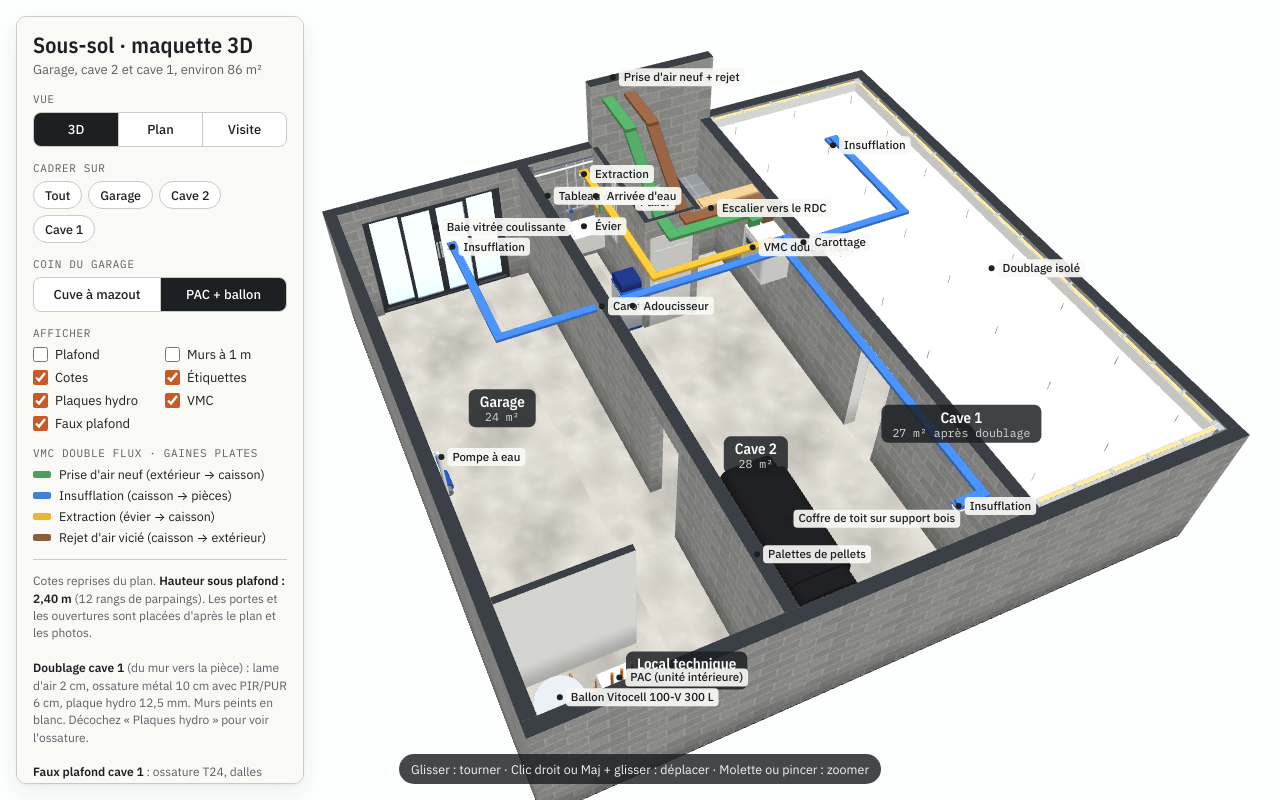
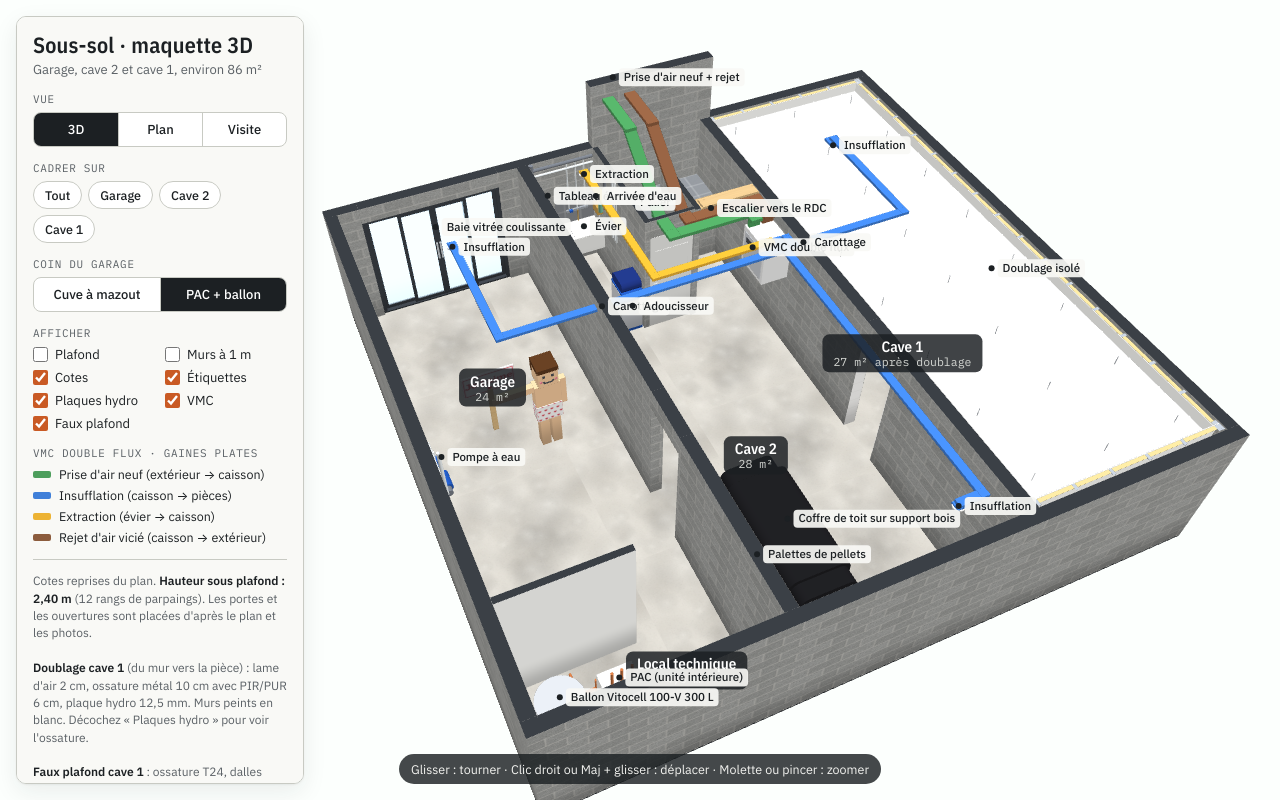
Before and after one commit to Liolux21/maquette-sous-sol, a plain HTML site: page index.html in a window 1280 px wide. Drawn offline with nearby package versions, Linux system fonts and the light colour scheme.

Commit message:
Surprise déplacée au milieu du garage
Co-Authored-By: Claude Opus 5.5 <noreply@anthropic.com>
Claude-Session: https://claude.ai/code/session_015EM65dpUCPFcLZswiQJUkj

```diff
--- a/index.html
+++ b/index.html
@@ -163,10 +163,10 @@ const MODEL = {
   hauteur: 240,          // hauteur sous plafond (12 rangs de parpaings de 20 cm)
   dalle: 20,             // épaisseur du plafond
   rooms: [
-    { id:'garage', nom:'Garage', surface:'24 m²', x0:0,   x1:309, z0:0, z1:772, etiquette:[154,300] },
+    { id:'garage', nom:'Garage', surface:'24 m²', x0:0,   x1:309, z0:0, z1:772, etiquette:[154,250] },
     { id:'local',  nom:'Local technique', surface:'4,6 m²', x0:0, x1:309, z0:782, z1:932, etiquette:[230,850] },
     { id:'cave2',  nom:'Cave 2', surface:'28 m²', x0:329, x1:657, z0:0, z1:932, etiquette:[493,560] },
-    { id:'cave1',  nom:'Cave 1', surface:'27 m² après doublage', x0:677, x1:989, z0:0, z1:932, etiquette:[833,640] },
+    { id:'cave1',  nom:'Cave 1', surface:'27 m² après doublage', x0:677, x1:989, z0:0, z1:932, etiquette:[833,466] },
   ],
   // Murs : rectangles au sol. Ouvertures repérées le long du mur (from/to), h = hauteur de passage.
   // porte : 'baie' (baie vitrée coulissante), 'porte' (porte pleine), 'panneau' (contreplaqué), absent = passage libre
@@ -209,7 +209,7 @@ const MODEL = {
   },
   // Peinture blanche des murs de la cave 1 : plaques du doublage + mur côté cave 2 (parpaings peints)
   peintureCave1: true,
-  surprise: true,                                     // bonhomme en caleçon à cœurs dans la cave 1
+  surprise: true,                                     // bonhomme en caleçon à cœurs au milieu du garage
   // Faux plafond suspendu cave 1 : ossature T24, dalles 60×60, calepinage centré, entre les faces du doublage
   fauxPlafond: { hauteur:220, x0:677, x1:975.75, z0:13.25, z1:918.75, module:60,
                  panneauxLED: [[796.4,256],[796.4,496],[796.4,736]] },
@@ -576,24 +576,25 @@ function rangementCave2(g){
   }
 }
 
-// Surprise : bonhomme en blocs en caleçon à cœurs, avec une pancarte, dans la cave 1 (tourné vers le fond)
+// Surprise : bonhomme en blocs en caleçon à cœurs, avec une pancarte, au milieu du garage (tourné vers la cave / l'arrière du garage)
 function bonhomme(g){
-  const x=833, z=300;
+  const x=207, z=390, f=1;                             // f = 1 : visage côté +z
+  const F = (d) => z + f*d;                            // profondeur depuis le centre vers l'avant
   g.box(x-17,x-2,0,62,z-8,z+8,'peau'); g.box(x+2,x+17,0,62,z-8,z+8,'peau');          // jambes
   g.box(x-21,x+21,62,95,z-10,z+10,'calecon');                                        // caleçon à cœurs
   g.box(x-21,x+21,95,140,z-9,z+9,'peau');                                            // torse
   g.box(x-6,x+6,140,146,z-6,z+6,'peau');                                             // cou
   g.box(x-16,x+16,146,178,z-16,z+16,'peau');                                         // tête
-  g.box(x-17,x+17,176,184,z-17,z+17,'cheveux'); g.box(x-17,x+17,160,184,z+12,z+17,'cheveux');
-  for (const ex of [-9,5]) g.box(x+ex,x+ex+4,165,170,z-16.6,z-16,'sombre');            // yeux
-  g.box(x-7,x+7,153,155.5,z-16.6,z-16,'sombre');                                     // sourire
-  g.box(x-9,x-6,155,158,z-16.6,z-16,'sombre'); g.box(x+6,x+9,155,158,z-16.6,z-16,'sombre');
-  for (const ex of [-14,10]) g.box(x+ex,x+ex+4,156,160,z-16.5,z-16,'joues');         // joues
-  g.box(x-31,x-21,85,140,z-5,z+5,'peau');                                             // bras gauche le long du corps
-  g.box(x+21,x+87,128,140,z-5,z+5,'peau');                                            // bras droit tendu
-  g.box(x+83,x+91,70,165,z-3,z+3,'bois');                                             // manche de la pancarte
-  g.box(880,960,160,200,z-2,z+1,'blanc');                                       // pancarte
-  g.box(880,960,160,200,z-2.4,z-2.1,'pancarte');   // texte calé sur la pancarte (80 × 40 cm)
+  g.box(x-17,x+17,176,184,z-17,z+17,'cheveux'); g.box(x-17,x+17,160,184,z-17,z-12,'cheveux');
+  for (const ex of [-9,5]) g.box(x+ex,x+ex+4,165,170,F(16),F(16.6),'sombre');        // yeux
+  g.box(x-7,x+7,153,155.5,F(16),F(16.6),'sombre');                                   // sourire
+  g.box(x-9,x-6,155,158,F(16),F(16.6),'sombre'); g.box(x+6,x+9,155,158,F(16),F(16.6),'sombre');
+  for (const ex of [-14,10]) g.box(x+ex,x+ex+4,156,160,F(16),F(16.5),'joues');       // joues
+  g.box(x+21,x+31,85,140,z-5,z+5,'peau');                                             // bras le long du corps
+  g.box(x-87,x-21,128,140,z-5,z+5,'peau');                                            // bras tendu
+  g.box(x-91,x-83,70,165,z-3,z+3,'bois');                                             // manche de la pancarte
+  g.box(80,160,160,200,z-1,z+2,'blanc');                                              // pancarte (80 × 40 cm)
+  g.box(80,160,160,200,F(2.1),F(2.4),'pancarte');
 }
 
 // PAC (unité intérieure murale) + ballon Viessmann Vitocell 100-V 300 L dans le coin du garage
@@ -830,7 +831,7 @@ function texCalecon(){
 function texPancarte(){
   const c=cv(512,256), x=c.getContext('2d');
   x.fillStyle='#ffffff'; x.fillRect(0,0,512,256);
-  x.translate(512,256); x.rotate(Math.PI);             // vue depuis le fond de la cave : texte retourné
+  x.translate(0,256); x.scale(1,-1);                   // la texture s'affiche à l'envers sur les faces : on compense
   x.fillStyle='#d42a3a'; x.textAlign='center'; x.textBaseline='middle';
   x.font='bold 112px "Comic Sans MS","Chalkboard SE","Segoe Print",sans-serif';
   x.fillText("Je t'aime",256,118);
```
